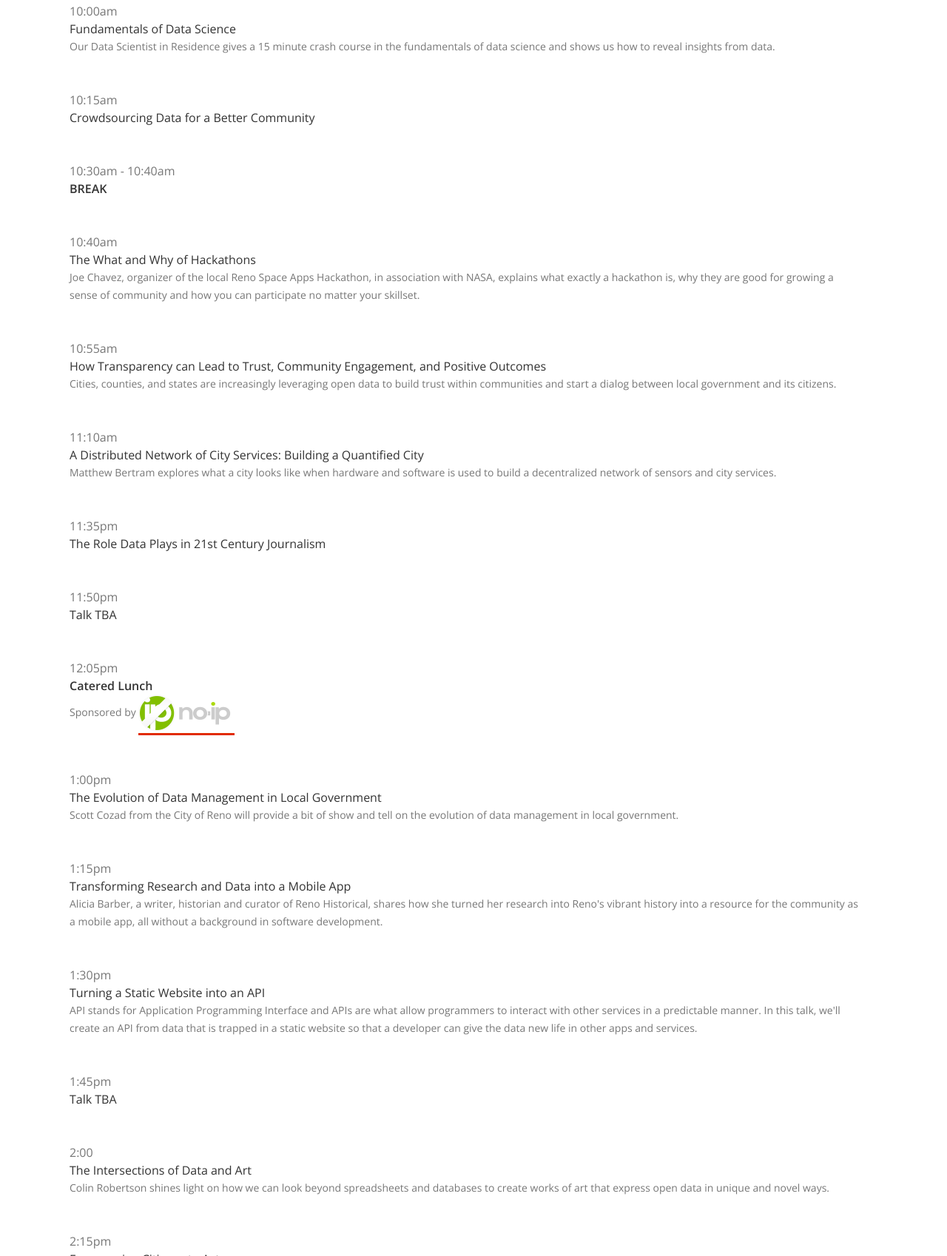
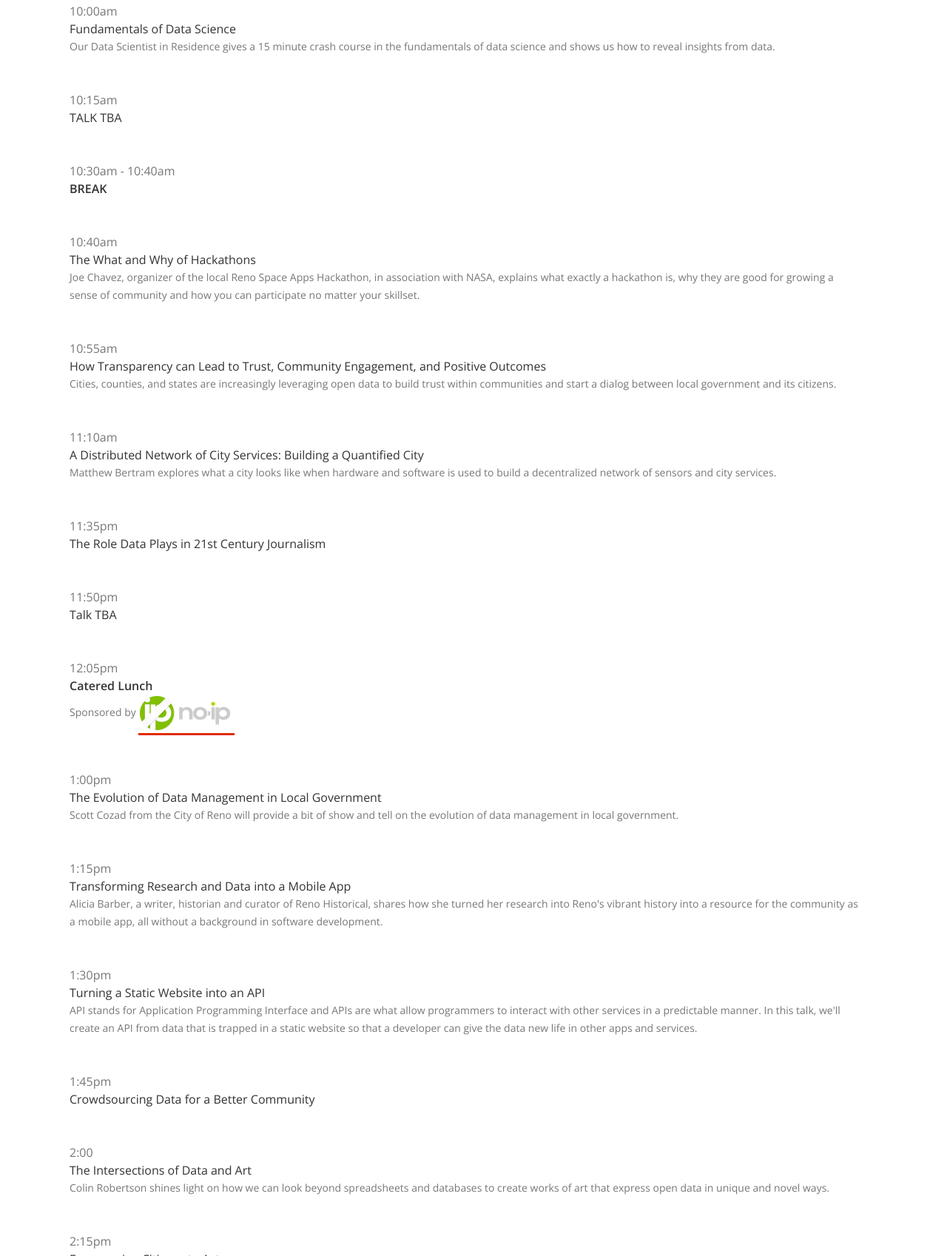
Before and after one commit to hack4reno/hack4reno.github.io, a plain HTML site: page index.html in a window 1280 px wide. Shown: the part 1959-3657 px from the top of the page at 74% size. Drawn offline with nearby package versions, Linux system fonts and the light colour scheme.

Commit message:
schedule changes

```diff
--- a/index.html
+++ b/index.html
@@ -234,7 +234,7 @@
 								<li>
 									<div class="schedule-title">
 										<span class="time">10:15am</span>
-										<span class="title">Crowdsourcing Data for a Better Community</span>
+										<span class="title">TALK TBA</span>
 									</div>
 
 									<div class="schedule-text">
@@ -384,7 +384,7 @@
 								<li>
 									<div class="schedule-title">
 										<span class="time">1:45pm</span>
-										<span class="title">Talk TBA</span>
+										<span class="title">Crowdsourcing Data for a Better Community</span>
 									</div>
 
 									<div class="schedule-text">
```
